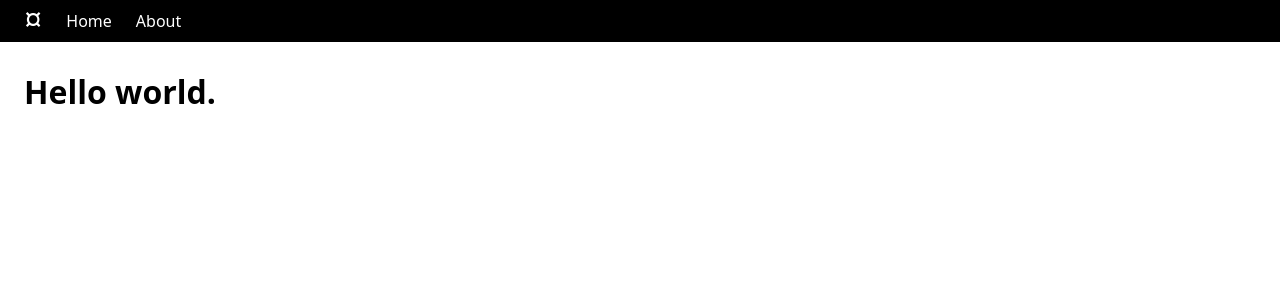
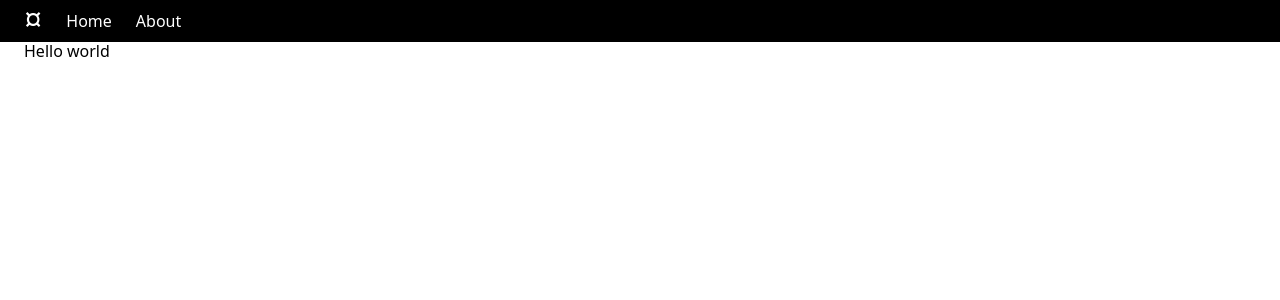
Before and after one commit to MonstraG/NotionKnockOff, a Next.js app: page / in a window 1280 px wide. Shown: the top 300 px of the page. Built offline with nearby package versions, Linux system fonts and the light colour scheme.

Commit message:
Moved all page components to one - Layout

```diff
--- a/components/Content.tsx
+++ /dev/null
@@ -1,10 +0,0 @@
-import { FC } from "react";
-import styled from "styled-components";
-
-const Main = styled.main`
-  flex: 1 1 auto;
-`;
-
-const Content: FC = ({ children }) => <Main>{children}</Main>;
-
-export default Content;
--- /dev/null
+++ b/components/Layout.tsx
@@ -0,0 +1,53 @@
+import { FC } from "react";
+import NavBar from "~/components/NavBar";
+import Head from "next/head";
+import styled from "styled-components";
+
+const PageContent = styled.div`
+  display: flex;
+  flex-direction: column;
+  height: 100vh;
+  overflow: hidden;
+`;
+
+const Main = styled.main`
+  flex: 1 1 auto;
+`;
+
+const PageHeader = styled.header`
+  padding: 2rem 1.5rem 1rem;
+`;
+
+const H1 = styled.h1`
+  margin: 0;
+`;
+
+interface PageProps {
+  title?: string;
+  header?: string;
+}
+
+const PageBody = styled.section`
+  padding: 0 1.5rem 2rem;
+`;
+
+const Layout: FC<PageProps> = ({ title, header, children }) => (
+  <PageContent>
+    {title && (
+      <Head>
+        <title>{title}</title>
+      </Head>
+    )}
+    <NavBar />
+    <Main>
+      {header && (
+        <PageHeader>
+          <H1>{header}</H1>
+        </PageHeader>
+      )}
+      <PageBody>{children}</PageBody>
+    </Main>
+  </PageContent>
+);
+
+export default Layout;
--- a/components/Navigation.tsx
+++ b/components/NavBar.tsx
@@ -38,7 +38,7 @@ const NavLink = styled.a`
   cursor: pointer;
 `;
 
-const Navigation: FC = () => (
+const NavBar: FC = () => (
   <Header>
     <Logo>¤</Logo>
     <Nav>
@@ -52,4 +52,4 @@ const Navigation: FC = () => (
   </Header>
 );
 
-export default Navigation;
+export default NavBar;
--- a/components/Page.tsx
+++ /dev/null
@@ -1,25 +0,0 @@
-import Head from "next/head";
-import { FC } from "react";
-import styled from "styled-components";
-
-interface PageProps {
-  title?: string;
-}
-
-const PageContent = styled.div`
-  display: flex;
-  flex-direction: column;
-  height: 100vh;
-  overflow: hidden;
-`;
-
-const Page: FC<PageProps> = ({ children, title }) => (
-  <PageContent>
-    <Head>
-      <title>{title}</title>
-    </Head>
-    {children}
-  </PageContent>
-);
-
-export default Page;
--- a/components/PageHeader.tsx
+++ /dev/null
@@ -1,18 +0,0 @@
-import { FC } from "react";
-import styled from "styled-components";
-
-const Header = styled.header`
-  padding: 2rem 1.5rem 1rem;
-`;
-
-const H1 = styled.h1`
-  margin: 0;
-`;
-
-const PageHeader: FC = ({ children }) => (
-  <Header>
-    <H1>{children}</H1>
-  </Header>
-);
-
-export default PageHeader;
--- a/pages/index.tsx
+++ b/pages/index.tsx
@@ -1,16 +1,6 @@
-import Page from "~/components/Page";
-import PageHeader from "~/components/PageHeader";
-import Navigation from "~/components/Navigation";
-import Content from "~/components/Content";
 import { NextPage } from "next";
+import Layout from "~/components/Layout";
 
-const IndexPage: NextPage = () => (
-  <Page>
-    <Navigation />
-    <Content>
-      <PageHeader>Hello world.</PageHeader>
-    </Content>
-  </Page>
-);
+const IndexPage: NextPage = () => <Layout>Hello world</Layout>;
 
 export default IndexPage;
```
Also changed, not shown: components/PageBody.tsx (deleted, +0 -10 lines), pages/about.tsx (+10 -20 lines).
